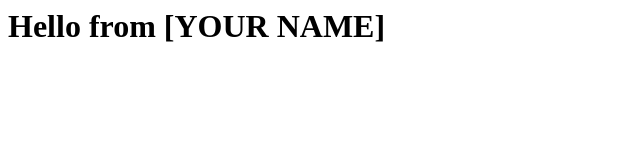
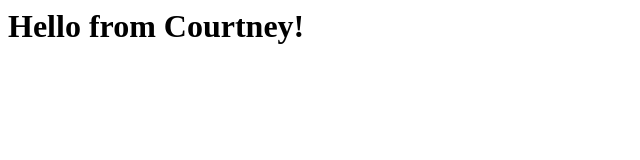
Before and after one commit to bridgecrew-perf6/softeng-deploy-7, a plain HTML site: page index.html in a window 1280 px wide. Shown: the whole page, without its empty margins (0-640 px from the left). Drawn offline with Linux system fonts and the light colour scheme.

Commit message:
added my name!

```diff
--- a/index.html
+++ b/index.html
@@ -1,8 +1,8 @@
 <html>
-<head>
-<title>Static Web App</title>
-</head>
-<body>
-<h1>Hello from [YOUR NAME]</h1>
-</body>
+  <head>
+    <title>Static Web App</title>
+  </head>
+  <body>
+    <h1>Hello from Courtney!</h1>
+  </body>
 </html>
```
